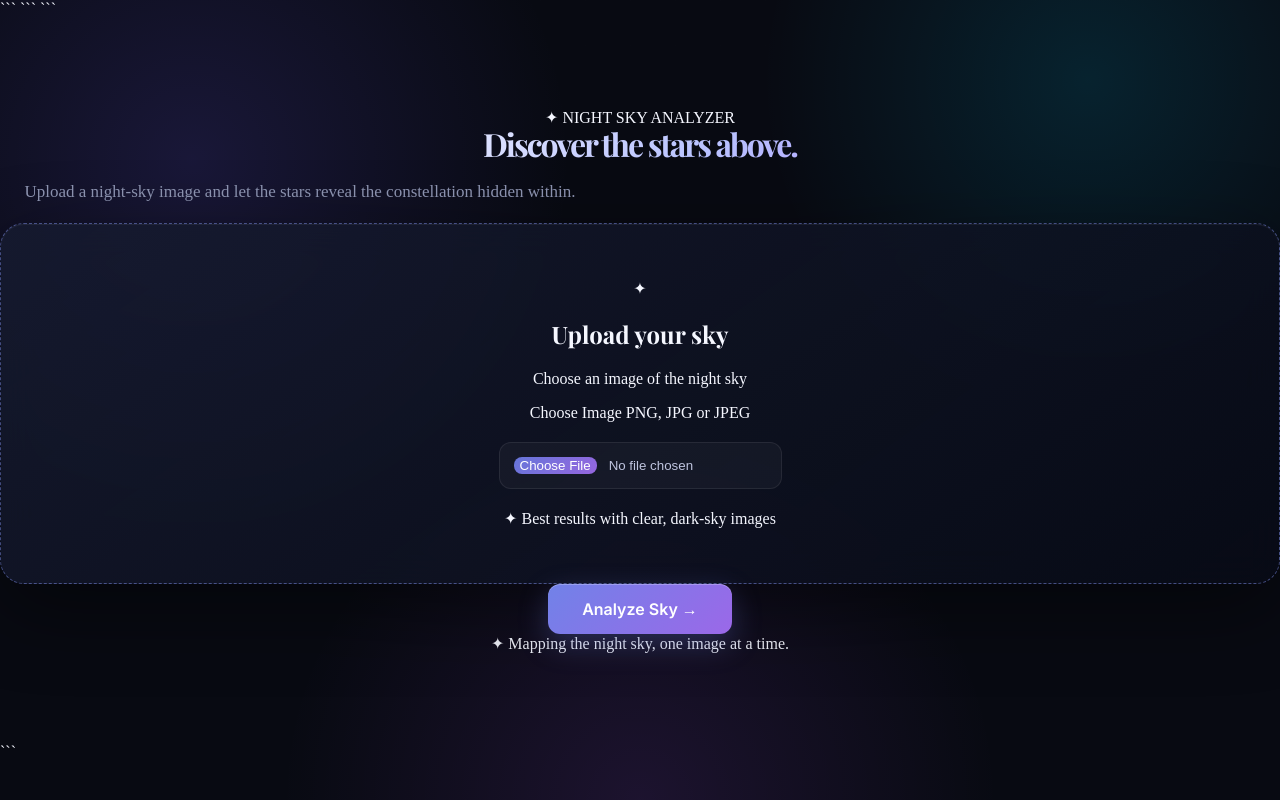
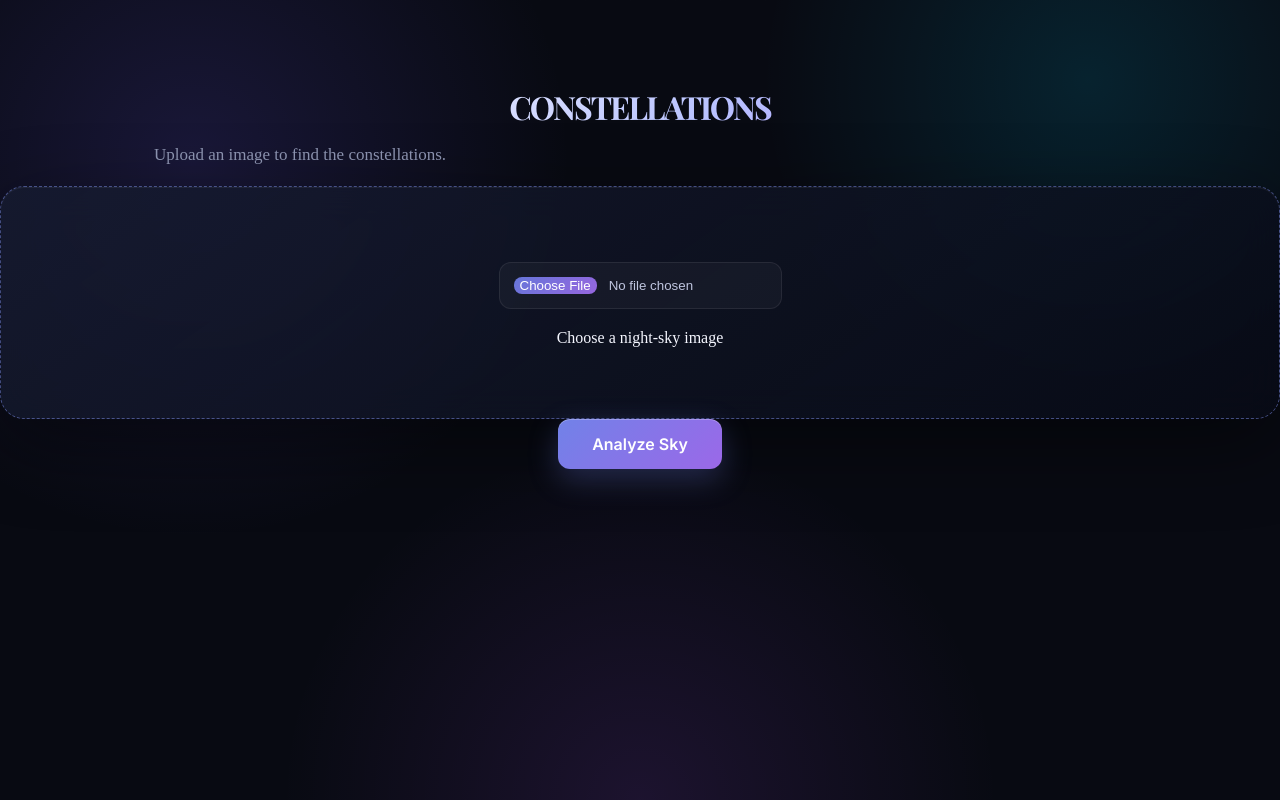
Before and after one commit to Akansha-PXL/Constellations, a Flask app: page / in a window 1280 px wide. Run offline with Flask 3, Linux system fonts and the light colour scheme.

Commit message:
Update index.html

````diff
--- a/templates/index.html
+++ b/templates/index.html
@@ -1,181 +1,74 @@
 <!DOCTYPE html>
+<html lang="en">
+<head>
+    <link rel="preconnect" href="https://fonts.googleapis.com">
+    <link rel="preconnect" href="https://fonts.gstatic.com" crossorigin>
+    <link href="https://fonts.googleapis.com/css2?family=Playfair+Display:wght@400;500;600;700&display=swap" rel="stylesheet">
 
-<html lang="en">
-
-<head>
     <meta charset="UTF-8">
     <meta name="viewport" content="width=device-width, initial-scale=1.0">
 
-```
-<title>Constellations — Night Sky Analyzer</title>
-
-<link rel="preconnect" href="https://fonts.googleapis.com">
-<link rel="preconnect" href="https://fonts.gstatic.com" crossorigin>
-
-<link
-    href="https://fonts.googleapis.com/css2?family=Inter:wght@400;500;600;700&family=Playfair+Display:wght@500;600;700&display=swap"
-    rel="stylesheet"
->
+    <title>Constellations</title></title>
 
     <link
         rel="stylesheet"
         href="{{ url_for('static', filename='style.css') }}"
     >
-```
-
 </head>
 
 <body>
 
-```
-<!-- Decorative stars -->
-<div class="stars stars-1"></div>
-<div class="stars stars-2"></div>
-<div class="stars stars-3"></div>
+    <div class="container">
 
-<main class="container">
-
-    <!-- Header -->
-    <header class="hero">
-
-        <div class="eyebrow">
-            ✦ NIGHT SKY ANALYZER
-        </div>
-
-        <h1>
-            Discover the <span>stars above.</span>
-        </h1>
+        <h1>CONSTELLATIONS</h1>
 
         <p class="subtitle">
-            Upload a night-sky image and let the stars reveal the
-            constellation hidden within.
+            Upload an image to find the constellations.
         </p>
 
-    </header>
-
-
-    <!-- Upload Form -->
         <form
             action="/analyze"
             method="POST"
             enctype="multipart/form-data"
-        class="upload-form"
         >
 
             <div class="upload-box">
-
-            <div class="upload-icon">✦</div>
-
-            <h2>Upload your sky</h2>
-
-            <p class="upload-description">
-                Choose an image of the night sky
-            </p>
-
-            <label class="file-label">
-
-                <span class="file-button">
-                    Choose Image
-                </span>
-
-                <span class="file-name">
-                    PNG, JPG or JPEG
-                </span>
 
                 <input
                     type="file"
                     name="image"
                     accept="image/*"
                     required
-                    onchange="updateFileName(this)"
                 >
 
-            </label>
-
-            <div class="upload-hint">
-                ✦ Best results with clear, dark-sky images
-            </div>
+                <p>
+                    Choose a night-sky image
+                </p>
 
             </div>
 
-        <button type="submit" class="analyze-button">
-            <span>Analyze Sky</span>
-            <span class="arrow">→</span>
+            <button type="submit">
+                Analyze Sky
             </button>
 
         </form>
 
-
-    <!-- Results -->
         {% if result_image %}
 
-    <section class="result">
+        <div class="result">
 
-        <div class="result-header">
-
-            <div>
-                <span class="result-label">
-                    ANALYSIS COMPLETE
-                </span>
-
-                <h2>Your night sky</h2>
-            </div>
-
-            <div class="result-star">
-                ✦
-            </div>
-
-        </div>
-
-
-        <div class="image-container">
+            <h2>Analysis Result</h2>
 
             <img
-                src="{{ url_for('uploaded_file', filename=result_image) }}"
+                src="{{ url_for('uploaded_file',
+                    filename=result_image) }}"
                 alt="Processed night sky"
             >
 
-        </div>
-
-
-        <div class="stats">
-
-            <div class="stat-card">
-
-                <span class="stat-icon">
-                    ✦
-                </span>
-
-                <div>
-                    <span class="stat-label">
-                        STARS DETECTED
-                    </span>
-
-                    <strong>
-                        {{ star_count }}
-                    </strong>
-                </div>
-
-            </div>
-
-
-            {% if constellation %}
-
-            <div class="stat-card constellation-card">
-
-                <span class="stat-icon">
-                    ✧
-                </span>
-
-                <div>
-                    <span class="stat-label">
-                        CONSTELLATION
-                    </span>
-
-                    <strong>
-                        {{ constellation.name }}
-                    </strong>
-                </div>
+            <p>
+                Detected stars:
+                <strong>{{ star_count }}</strong>
+            </p>
 
         </div>
 
@@ -183,85 +76,5 @@
 
     </div>
 
-
-        {% if constellation %}
-
-        <div class="constellation-info">
-
-            <div class="constellation-line"></div>
-
-            <div class="constellation-content">
-
-                <span class="info-label">
-                    ABOUT THIS CONSTELLATION
-                </span>
-
-                <h2>
-                    {{ constellation.name }}
-                </h2>
-
-                <p>
-                    {{ constellation.description }}
-                </p>
-
-            </div>
-
-        </div>
-
-
-        {% else %}
-
-        <div class="no-result">
-
-            <div class="no-result-icon">
-                ◌
-            </div>
-
-            <div>
-
-                <h3>
-                    No constellation identified
-                </h3>
-
-                <p>
-                    Try uploading a clearer image with more visible stars.
-                </p>
-
-            </div>
-
-        </div>
-
-        {% endif %}
-
-    </section>
-
-    {% endif %}
-
-
-    <!-- Footer -->
-    <footer>
-        <span>✦</span>
-        Mapping the night sky, one image at a time.
-    </footer>
-
-</main>
-
-
-<script>
-    function updateFileName(input) {
-        const fileName = document.querySelector(".file-name");
-
-        if (input.files && input.files.length > 0) {
-            fileName.textContent = input.files[0].name;
-            fileName.classList.add("selected");
-        } else {
-            fileName.textContent = "PNG, JPG or JPEG";
-            fileName.classList.remove("selected");
-        }
-    }
-</script>
-```
-
 </body>
-
 </html>
````
Lines whose indentation alone changed are shown as unchanged.
